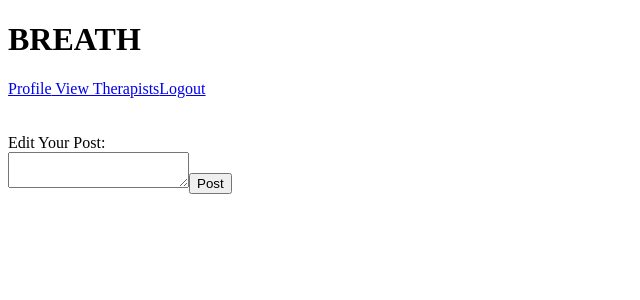
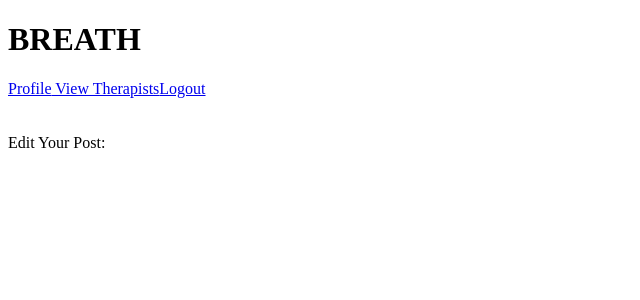
Before and after one commit to bethel-school-of-technology/team-faith-stack-frontend, an Angular app: page /post/edit in a window 1280 px wide. Shown: the top 300 px of the page, without its empty margins (0-640 px from the left). Built offline with nearby package versions, Linux system fonts and the light colour scheme.

Commit message:
working on edit component

```diff
--- a/src/app/components/post/edit/edit.component.html
+++ b/src/app/components/post/edit/edit.component.html
@@ -21,8 +21,7 @@
 <form>
     <label for="editPost">Edit Your Post:</label>
     <br>
-
-    <textarea id="editPost" name="editPost"></textarea>
-    <!-- [(ngModel)]="post.content" -->
-    <button type="submit">Post</button>
+    <!-- <input id="editTitle" name="editTitle" type="text" [(ngModel)]="post.title">
+    <textarea id="editPostContent" name="editPostContent" [(ngModel)]="post.content"></textarea> -->
+    <!-- <button type="submit" (onclick)="()">Update</button> -->
 </form>
--- a/src/app/components/post/edit/edit.component.ts
+++ b/src/app/components/post/edit/edit.component.ts
@@ -12,4 +12,6 @@ export class PostEditComponent implements OnInit {
   ngOnInit(): void {
   }
 
+  // updatePost()
+
 }
--- a/src/app/components/post/listall/listall.component.html
+++ b/src/app/components/post/listall/listall.component.html
@@ -20,31 +20,17 @@
 <!-- Create new post -->
 
 <form>
-    <!-- (ngSubmit) = "method to create post" -->
-    <input id="title"  [(ngModel)]="newPost.title" name="title" type="text" placeholder="Post Title">
-    <!-- [(ngModel)] = "post.title" -->
-
+    <input id="title" [(ngModel)]="newPost.title" name="title" type="text" placeholder="Post Title">
     <br>
-
-    <textarea id="content"  [(ngModel)]="newPost.content" placeholder="What's on your mind?" name="content"></textarea>
-    <!-- [(ngModel)]="post.content" -->
+    <textarea id="content" [(ngModel)]="newPost.content" placeholder="What's on your mind?" name="content"></textarea>
+    <br>
     <button type="button" (click)="sendForm()">Post</button>
 </form>
 
-
+<!-- "let post of posts.reverse()" to reverse listing order, making newest post at top? -->
 <div *ngFor="let post of posts">
     <h3>{{ post.title }}</h3>
     <i>{{ post.UserName }}</i><br>
     <p>{{ post.content }} </p>
+    <!-- <button type="button" (click)="editPost(post)">Edit</button> -->
 </div>
-
-<!-- pull from Db and list all posts -->
-
-<!-- <ul>
-            <li *ngFor = "let p of posts">
-                <a [routerLink] = '[/post/listall, p.id>'> {{p.content}}</a>
-                <br>
-                <button (click) = 'editPost(p.id)'>Edit</button>
-            </li>
-
-        </ul> -->
--- a/src/app/services/users.service.ts
+++ b/src/app/services/users.service.ts
@@ -70,4 +70,9 @@ export class UsersService implements CanActivate {
     return this.http.post('https://localhost:7102/api/Posts', newPostData);
   }
 
+  // editPost(editPostId: number, postToEdit: post) :Observable<post> {
+  //   return this.http.put<post>('https://localhost:7102/api/Posts' + '/' +editPostId, postToEdit)
+
+  // }
+
 }
```
Also changed, not shown: src/app/components/post/listall/listall.component.ts (+0 -13 lines).
